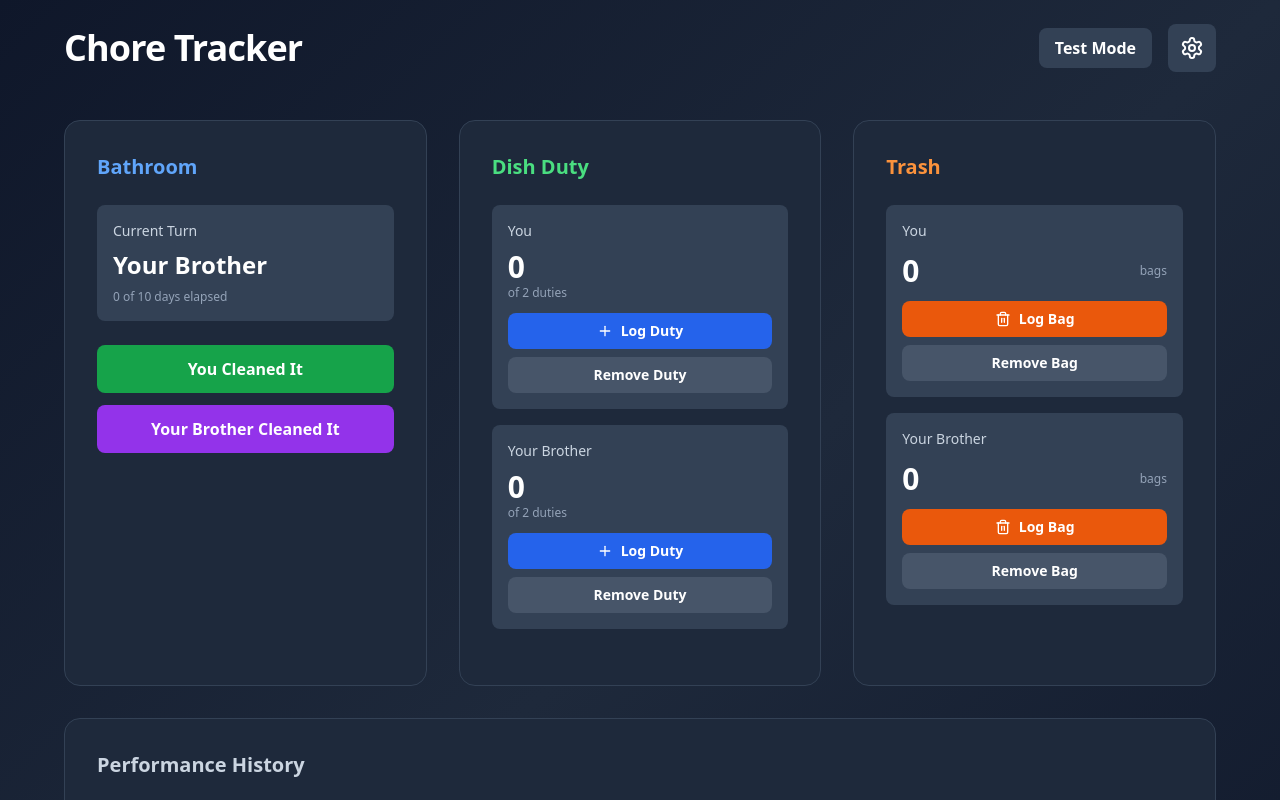
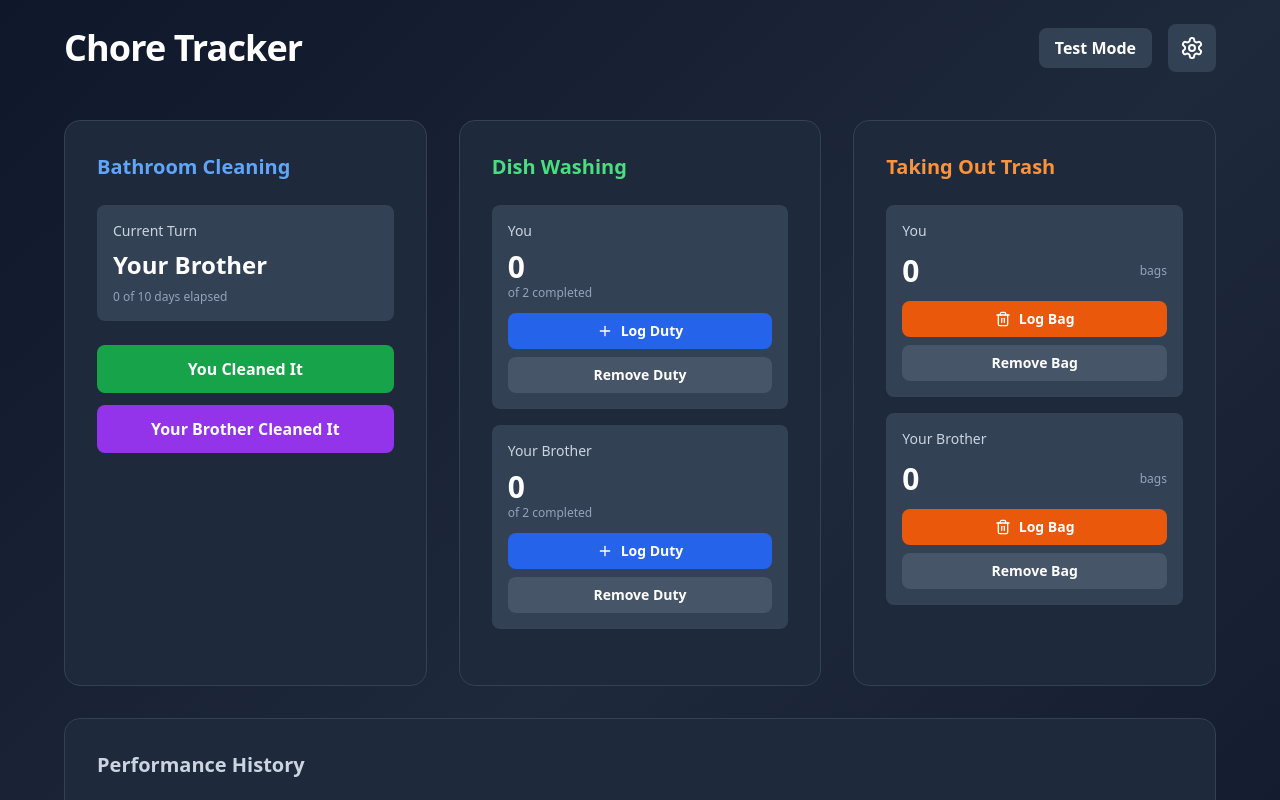
Before and after one commit to brendanolski-spec/chore-tracker, a React (Create React App) app: page / in a window 1280 px wide. Shown: the top 800 px of the page. Built offline with nearby package versions, Linux system fonts and the light colour scheme.

Commit message:
Update App.jsx

```diff
--- a/src/App.jsx
+++ b/src/App.jsx
@@ -612,7 +612,7 @@ export default function ChoreTracker() {
         <div className="grid grid-cols-1 lg:grid-cols-3 gap-8 mb-8">
           {/* Bathroom */}
           <div className="lg:col-span-1 bg-slate-800 border border-slate-700 rounded-2xl p-8">
-            <h2 className="text-xl font-bold mb-6 text-blue-400">Bathroom</h2>
+            <h2 className="text-xl font-bold mb-6 text-blue-400">Bathroom Cleaning</h2>
 
             <div className="mb-6 p-4 bg-slate-700 rounded-lg">
               <p className="text-sm text-slate-300 mb-2">Current Turn</p>
@@ -650,7 +650,7 @@ export default function ChoreTracker() {
 
           {/* Dish Duty */}
           <div className="lg:col-span-1 bg-slate-800 border border-slate-700 rounded-2xl p-8">
-            <h2 className="text-xl font-bold mb-6 text-green-400">Dish Duty</h2>
+            <h2 className="text-xl font-bold mb-6 text-green-400">Dish Washing</h2>
 
             <div className="space-y-4 mb-6">
               {['user1', 'user2'].map((user) => {
@@ -664,7 +664,7 @@ export default function ChoreTracker() {
                     <div className="flex items-end justify-between mb-3">
                       <div>
                         <p className="text-3xl font-bold">{dishes.completed}</p>
-                        <p className="text-xs text-slate-400">of {targetDuties} duties</p>
+                        <p className="text-xs text-slate-400">of {targetDuties} completed</p>
                       </div>
                       {dishes.penaltyDays > 0 && (
                         <span className="text-xs bg-red-700 px-2 py-1 rounded text-red-100">
@@ -693,7 +693,7 @@ export default function ChoreTracker() {
 
           {/* Trash */}
           <div className="lg:col-span-1 bg-slate-800 border border-slate-700 rounded-2xl p-8">
-            <h2 className="text-xl font-bold mb-6 text-orange-400">Trash</h2>
+            <h2 className="text-xl font-bold mb-6 text-orange-400">Taking Out Trash</h2>
 
             <div className="space-y-4">
               {['user1', 'user2'].map((user) => (
```
